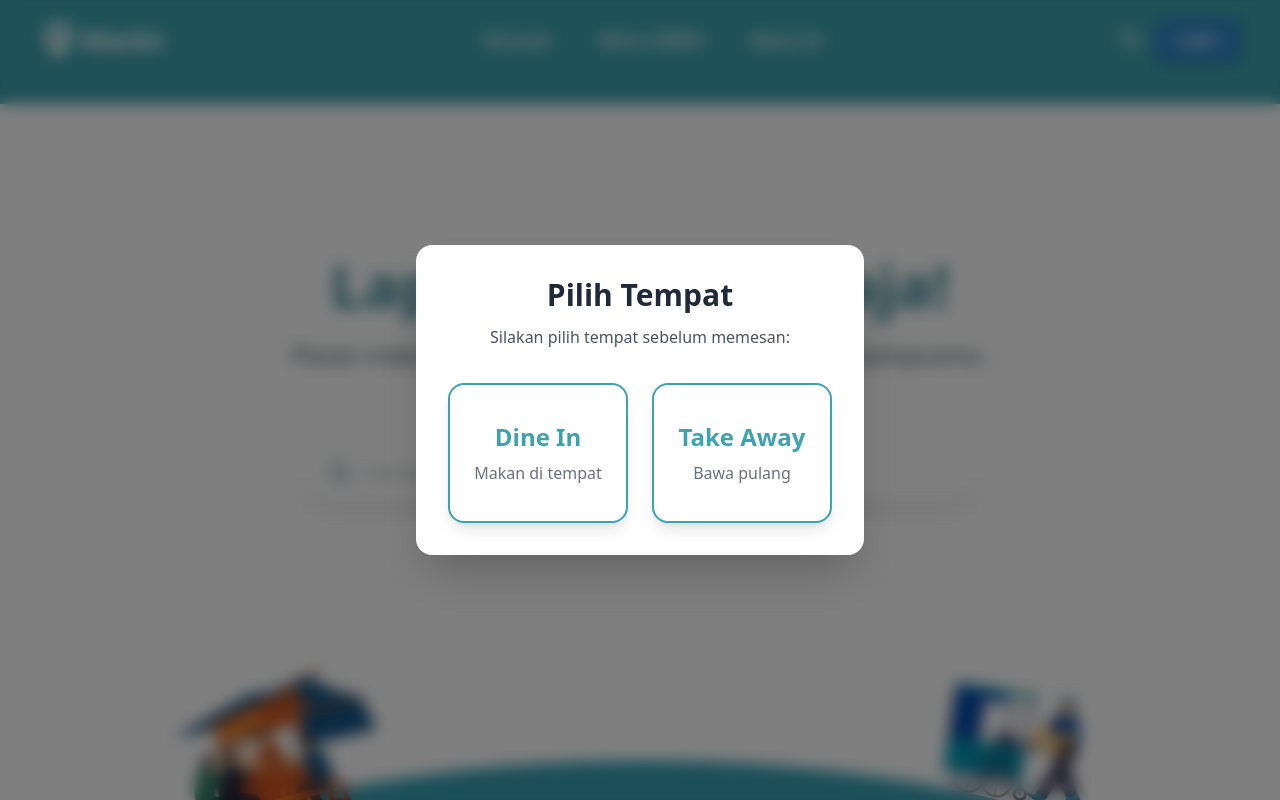
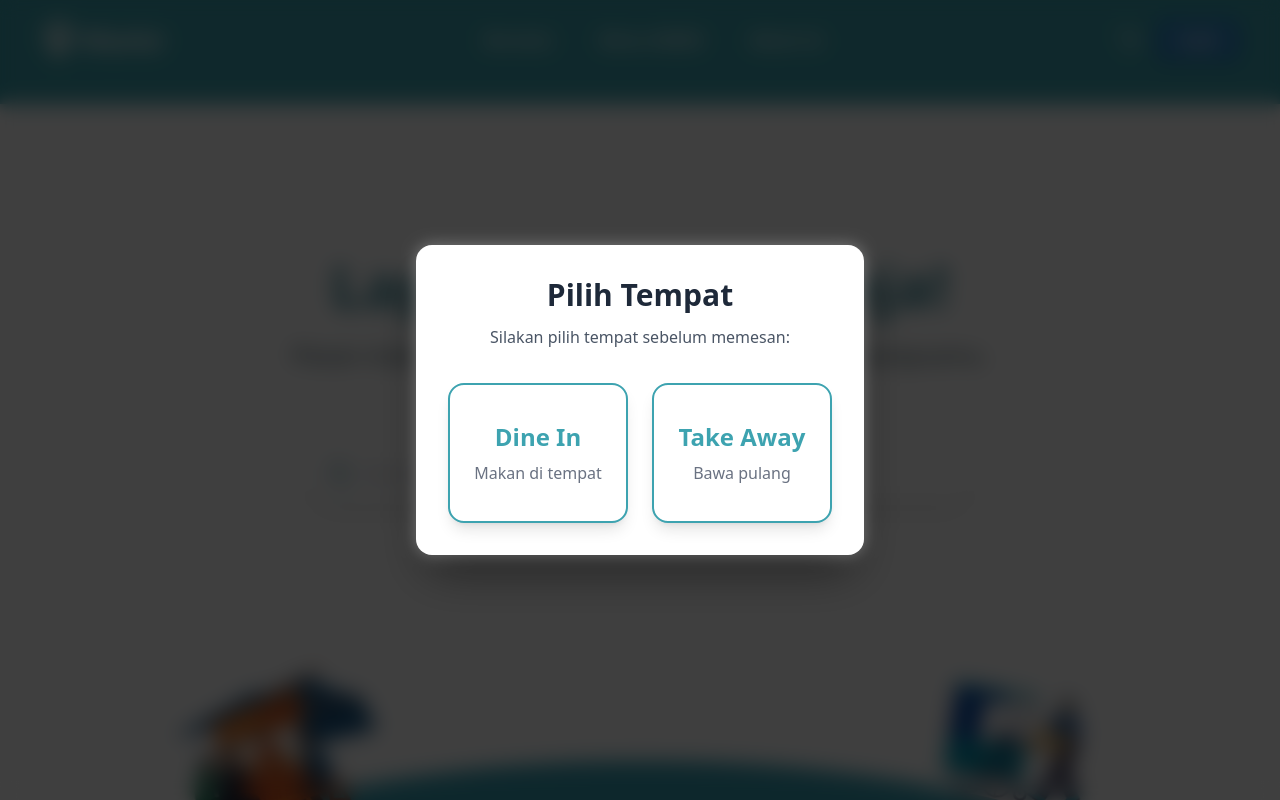
Before and after one commit to fahtinurai/TripleTrouble_Warkir, a React (Vite) app: page / in a window 1280 px wide. Shown: the top 800 px of the page. Built offline with nearby package versions, Linux system fonts and the light colour scheme.

Commit message:
fix bug deploy

```diff
--- a/src/pages/AboutUs.jsx
+++ b/src/pages/AboutUs.jsx
@@ -88,17 +88,17 @@
               {
                 name: "Ade Fathia Nuraini",
                 role: "Ketua",
-                img: "public/images/ade.jpg",
+                img: "/images/ade.jpg",
               },
               {
                 name: "Muhammad Yaumil Ramadhani",
                 role: "Anggota",
-                img: "public/images/yaumil.jpg",
+                img: "/images/yaumil.jpg",
               },
               {
                 name: "Funny Tio Tinambunan",
                 role: "Anggota",
-                img: "public/images/funny.png",
+                img: "/images/funny.png",
               },
             ].map((person, i) => (
               <motion.div
--- a/src/pages/Home.jsx
+++ b/src/pages/Home.jsx
@@ -1,15 +1,23 @@
 // src/pages/Home.jsx
 import { Link } from "react-router-dom";
-import { useRef, useState } from "react";
+import { useRef, useState, useEffect } from "react";
+import PilihTempat from "./PilihTempat";
 import HomeHero from "../components/HomeHero";
 
-// ✅ Import data dari src/data/toko.js
+// Import data dari src/data/toko.js
 import { populer } from "../data/toko";
 
 export default function Home() {
   // REF utk slider
   const sliderRef = useRef(null);
   const [selectedUMKM, setSelectedUMKM] = useState(null);
+  const [showPilihTempat, setShowPilihTempat] = useState(false);
+
+  useEffect(() => {
+    const chosen = localStorage.getItem("hasChosenPlace");
+    if (!chosen) setShowPilihTempat(true);
+  }, []);
+
 
   const scrollSlider = (direction) => {
     const container = sliderRef.current;
@@ -28,9 +36,17 @@
 
   return (
     <div className="bg-white min-h-screen">
+      {/* For modals */}
+       {showPilihTempat && (
+        <PilihTempat
+          asModal={true}
+          onClose={() => setShowPilihTempat(false)}
+        />
+      )}
+
+      {/* Home Hero */}
       <HomeHero />
-
-      {/* 🌟 UMKM TERPOPULER – SLIDER */}
+      {/* UMKM TERPOPULER SLIDER */}
       <section className="container mx-auto px-6 pt-20 pb-16">
         <div className="text-center mb-6 relative">
           <h2 className="text-2xl md:text-3xl font-bold text-teal-800">
@@ -110,7 +126,7 @@
         </div>
       </section>
 
-      {/* 🌈 Minggu Spesial UMKM */}
+      {/* Minggu Spesial UMKM */}
       <section className="w-full mt-16">
         <div className="relative bg-gradient-to-r from-[#338595] via-[#2e6d7d] to-[#338595] text-white py-20 overflow-hidden">
           <div className="absolute inset-0 opacity-10 bg-[url('/images/pattern.svg')] bg-cover"></div>
@@ -200,7 +216,7 @@
           </div>
         </div>
 
-        {/* 💬 Testimoni */}
+        {/* Testimoni */}
         <div className="relative w-full bg-white py-24">
           <div className="absolute top-0 w-full overflow-hidden leading-none rotate-180">
             <svg
@@ -285,7 +301,7 @@
         </div>
       </section>
 
-      {/* 🎯 Popup Menu UMKM */}
+      {/* Popup Menu UMKM */}
       {selectedUMKM && (
         <div className="fixed inset-0 z-50 flex items-center justify-center bg-black/50 backdrop-blur-sm">
           <div className="bg-white rounded-3xl shadow-2xl w-full max-w-md mx-4 relative animate-[fadeIn_0.3s_ease]">
@@ -332,5 +348,6 @@
         </div>
       )}
     </div>
+
   );
 }
--- a/src/pages/PilihTempat.jsx
+++ b/src/pages/PilihTempat.jsx
@@ -16,7 +16,8 @@
   }, [asModal, onClose]);
 
   const handleSelect = (type) => {
-    localStorage.setItem("orderType", type);
+  localStorage.setItem("orderType", type);
+  localStorage.setItem("hasChosenPlace", "true");
 
     if (!user) {
       if (asModal) onClose?.();
@@ -27,6 +28,7 @@
     if (asModal) onClose?.();
     navigate("/menu");
   };
+
 
   if (!asModal) {
     return (
```
Also changed, not shown: 1 other file (tests, documents, lock files or other folders).
